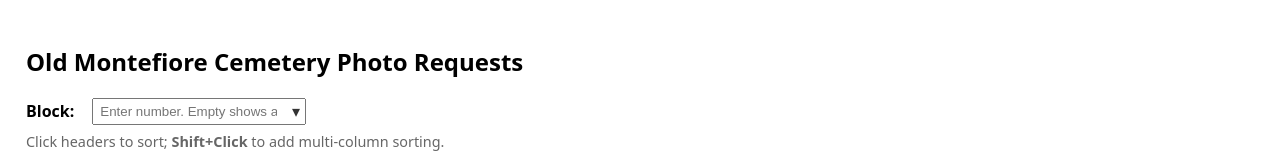
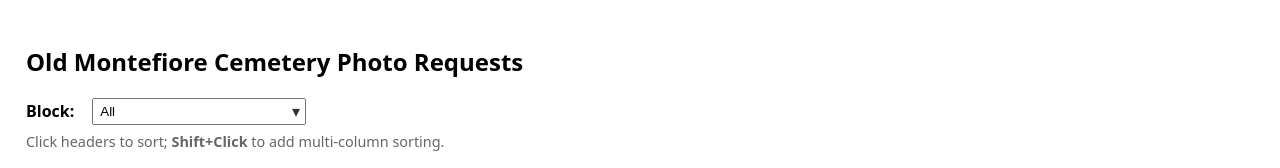
Before and after one commit to markrlondon/Old-Montefiore-Cemetery, a plain HTML site: page index.html in a window 1280 px wide. Shown: the top 168 px of the page. Drawn offline with Linux system fonts and the light colour scheme.

Commit message:
Change blockInput default value to 'All'

```diff
--- a/index.html
+++ b/index.html
@@ -373,7 +373,7 @@
   }
 
   // Reflect Block value into the combobox input
-  blockInput.value = bv || '';
+  blockInput.value = bv ? bv : 'All';
 
   // Rebuild Gate list for this Block and select current gate
   (function(){
```
